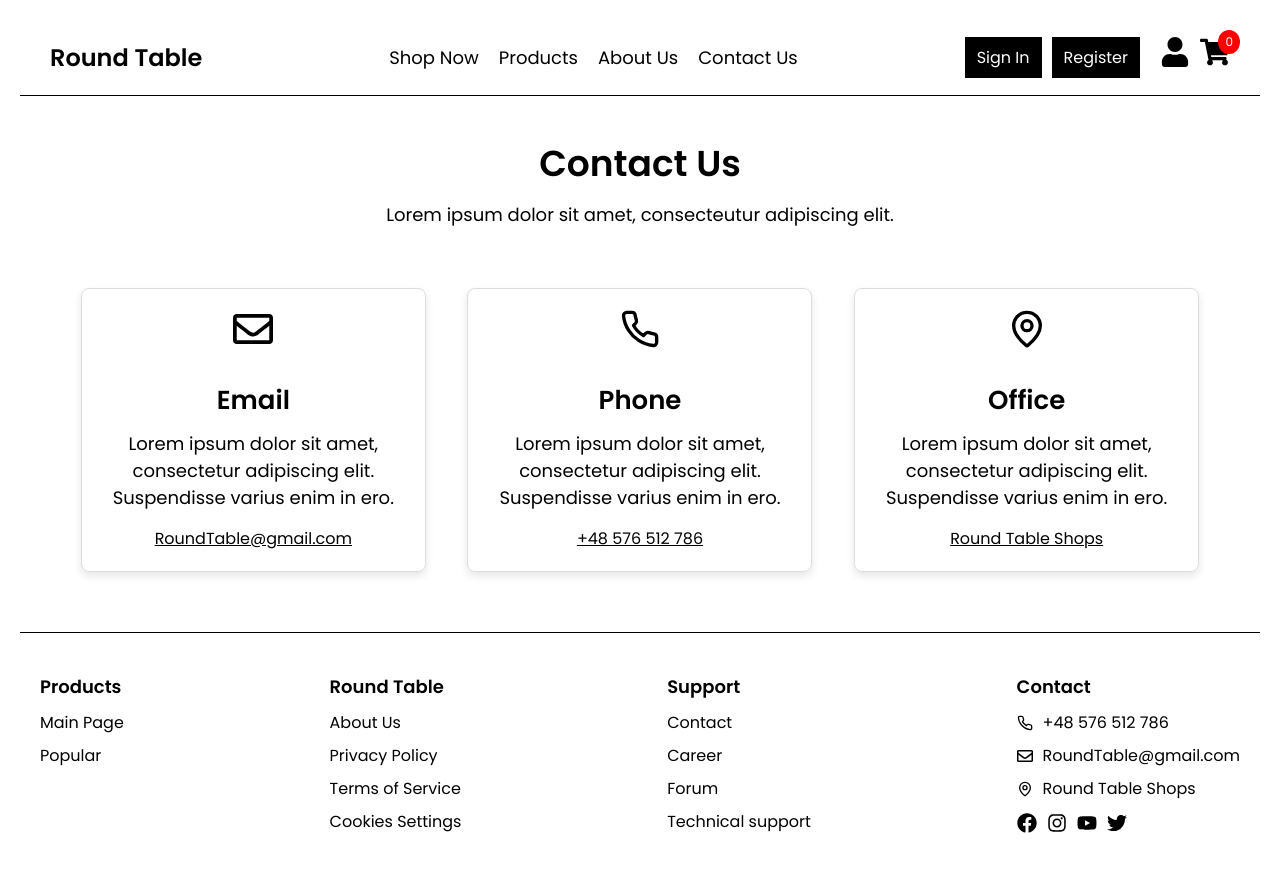
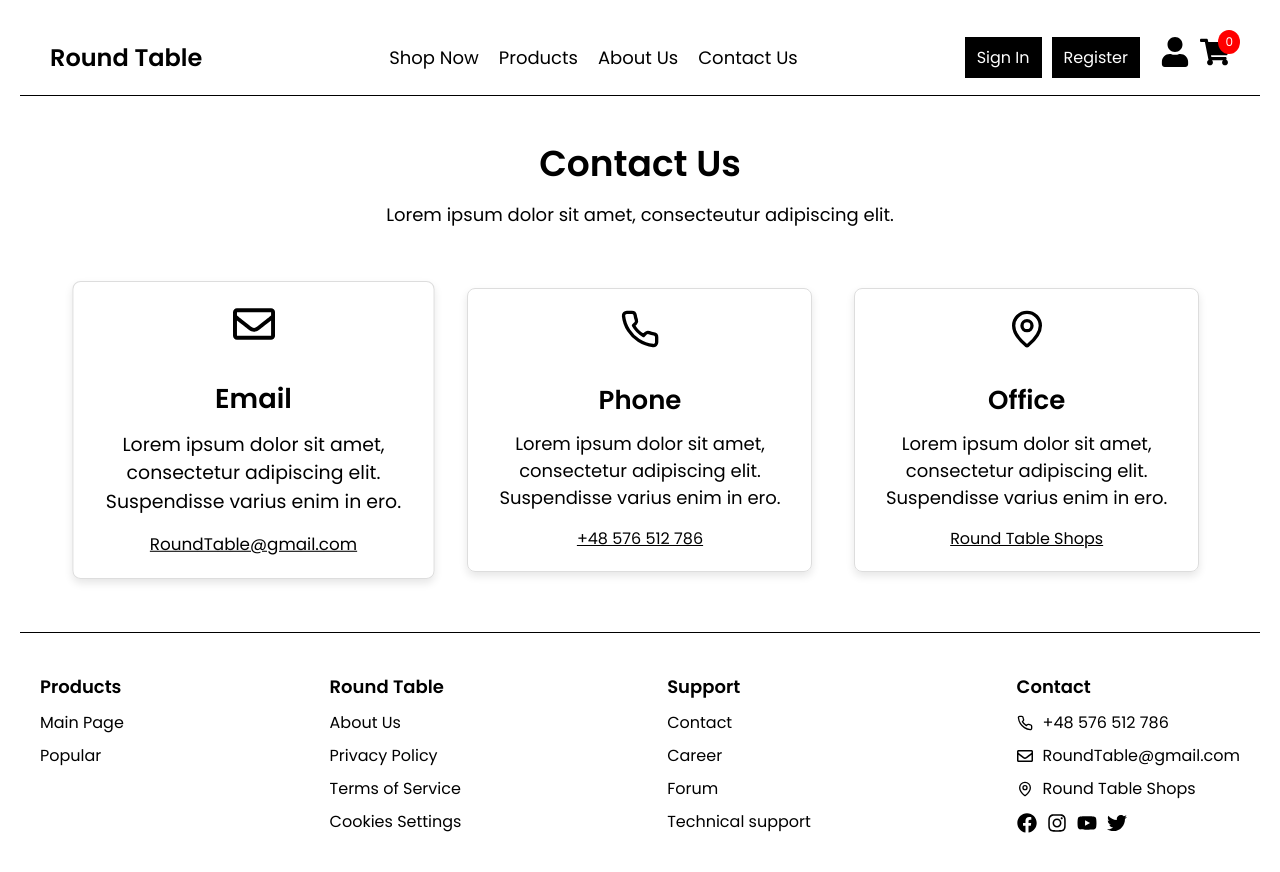
Before and after one commit to WEWEtya/Simple-WEB-App, a React (Create React App) app in the folder WEB_Application/Front-end/: page /contact in a window 1280 px wide. In both pictures the pointer is over the element 253 px from the left and 430 px from the top of the page. Shown: the top 872 px of the page. Built offline with nearby package versions, Linux system fonts and the light colour scheme; the HTML template or start-up script is replaced by a standard one.

Commit message:
Animation to "ContactUs" cards

```diff
--- a/WEB_Application/Front-end/src/styles/ContactUs/contactUs.css
+++ b/WEB_Application/Front-end/src/styles/ContactUs/contactUs.css
@@ -29,6 +29,7 @@
   width: 345px;
   text-align: center;
   box-shadow: 0 4px 8px rgba(0, 0, 0, 0.1);
+  transition: transform 0.3s ease, box-shadow 0.3s ease;
 }
 
 .contact_icon {
@@ -56,3 +57,7 @@
 .contact_us_item a:hover {
   color: #005bb5;
 }
+
+.contact_us_item:hover {
+  transform: scale(1.05);
+}
--- a/WEB_Application/Front-end/src/styles/global.css
+++ b/WEB_Application/Front-end/src/styles/global.css
@@ -1,5 +1,6 @@
 body {
     background-color: white;
+    color: black;
 }
 
 .app_container {
```
Lines whose indentation alone changed are shown as unchanged.
